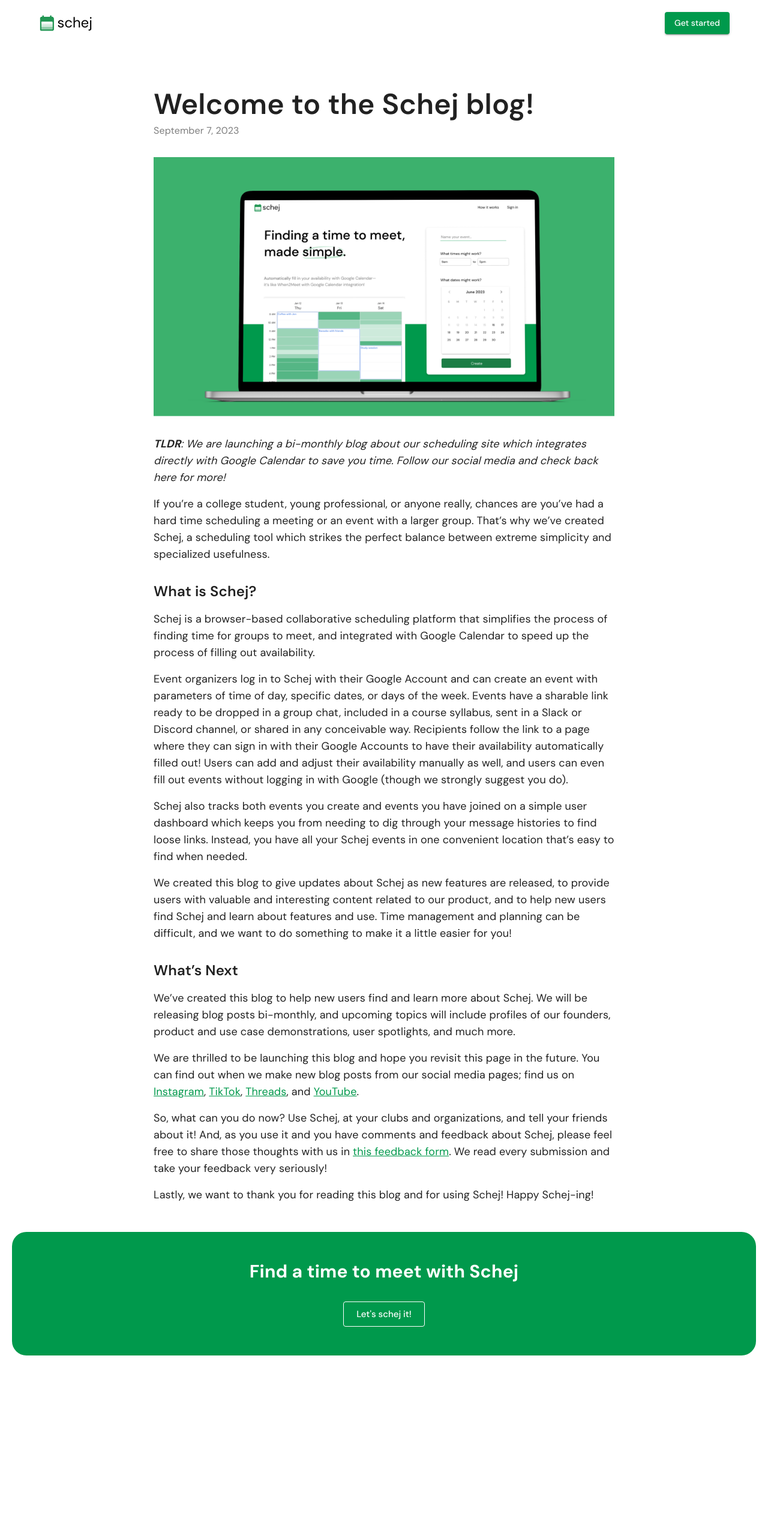
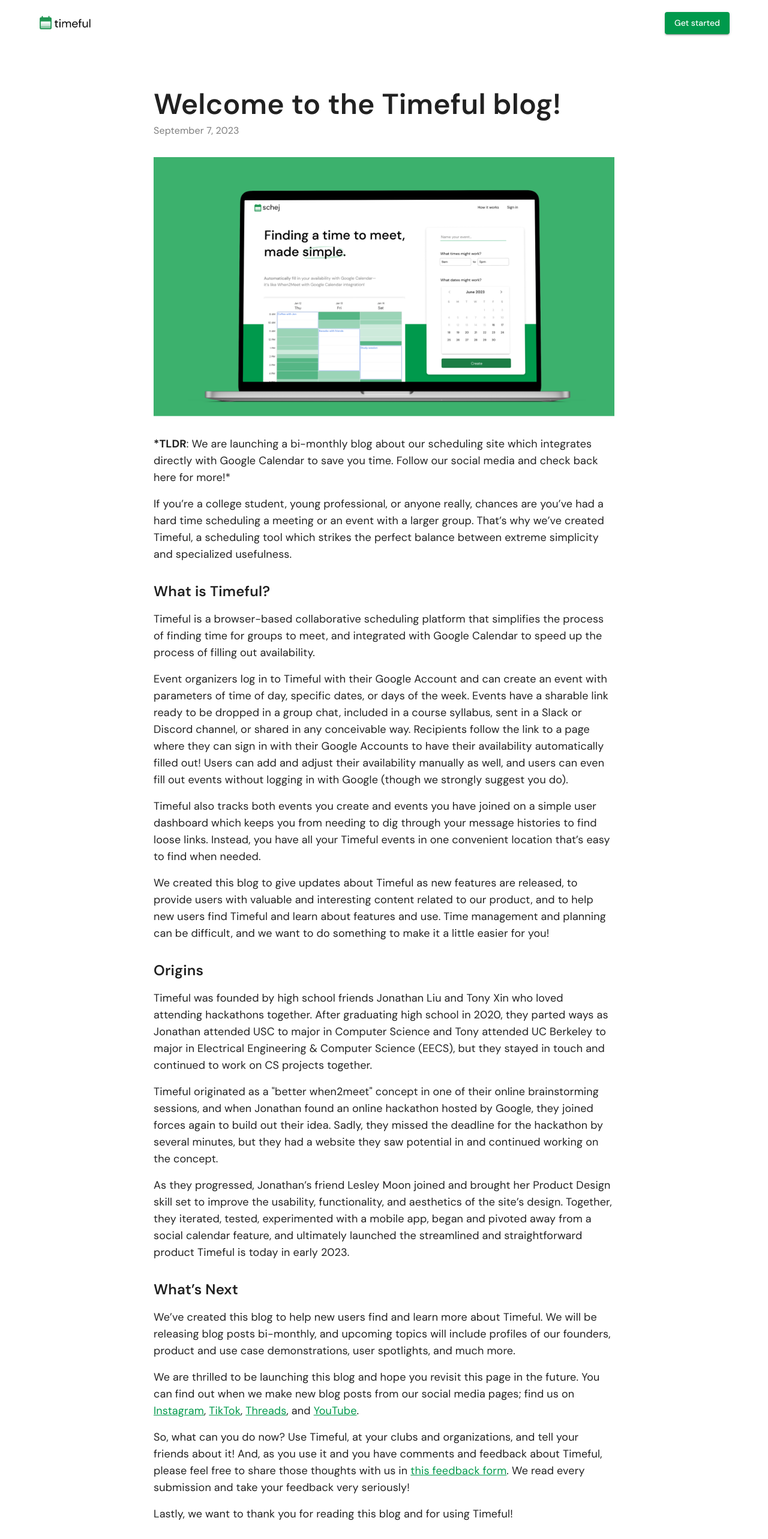
Before and after one commit to jonyTF/schej-nextjs, a Next.js app: page /blog/about in a window 1280 px wide. Shown: the top 2566 px of the page at 60% size. Before the commit the page ends 2280 px from the top, so only its background shows below. Built offline with nearby package versions, Linux system fonts and the light colour scheme; no server answers.

Commit message:
schej => timeful

```diff
--- a/_posts/about.md
+++ b/_posts/about.md
@@ -1,39 +1,39 @@
 ---
-title: "Welcome to the Schej blog!"
+title: "Welcome to the Timeful blog!"
 excerpt: "We are launching a bi-monthly blog about our scheduling site which integrates directly with Google Calendar to save you time. Follow our social media and check back here for more!"
 coverImage: "/assets/blog/about/cover.png"
 date: "2023-09-07T19:00:00"
 ogImage: "/assets/blog/about/cover.png"
 ---
 
-***TLDR**: We are launching a bi-monthly blog about our scheduling site which integrates directly with Google Calendar to save you time. Follow our social media and check back here for more!*
+**\*TLDR**: We are launching a bi-monthly blog about our scheduling site which integrates directly with Google Calendar to save you time. Follow our social media and check back here for more!\*
 
-If you’re a college student, young professional, or anyone really, chances are you’ve had a hard time scheduling a meeting or an event with a larger group. That’s why we’ve created Schej, a scheduling tool which strikes the perfect balance between extreme simplicity and specialized usefulness.
+If you’re a college student, young professional, or anyone really, chances are you’ve had a hard time scheduling a meeting or an event with a larger group. That’s why we’ve created Timeful, a scheduling tool which strikes the perfect balance between extreme simplicity and specialized usefulness.
 
-## What is Schej?
+## What is Timeful?
 
-Schej is a browser-based collaborative scheduling platform that simplifies the process of finding time for groups to meet, and integrated with Google Calendar to speed up the process of filling out availability.
+Timeful is a browser-based collaborative scheduling platform that simplifies the process of finding time for groups to meet, and integrated with Google Calendar to speed up the process of filling out availability.
 
-Event organizers log in to Schej with their Google Account and can create an event with parameters of time of day, specific dates, or days of the week. Events have a sharable link ready to be dropped in a group chat, included in a course syllabus, sent in a Slack or Discord channel, or shared in any conceivable way. Recipients follow the link to a page where they can sign in with their Google Accounts to have their availability automatically filled out! Users can add and adjust their availability manually as well, and users can even fill out events without logging in with Google (though we strongly suggest you do).
+Event organizers log in to Timeful with their Google Account and can create an event with parameters of time of day, specific dates, or days of the week. Events have a sharable link ready to be dropped in a group chat, included in a course syllabus, sent in a Slack or Discord channel, or shared in any conceivable way. Recipients follow the link to a page where they can sign in with their Google Accounts to have their availability automatically filled out! Users can add and adjust their availability manually as well, and users can even fill out events without logging in with Google (though we strongly suggest you do).
 
-Schej also tracks both events you create and events you have joined on a simple user dashboard which keeps you from needing to dig through your message histories to find loose links. Instead, you have all your Schej events in one convenient location that’s easy to find when needed.
+Timeful also tracks both events you create and events you have joined on a simple user dashboard which keeps you from needing to dig through your message histories to find loose links. Instead, you have all your Timeful events in one convenient location that’s easy to find when needed.
 
-We created this blog to give updates about Schej as new features are released, to provide users with valuable and interesting content related to our product, and to help new users find Schej and learn about features and use. Time management and planning can be difficult, and we want to do something to make it a little easier for you!
+We created this blog to give updates about Timeful as new features are released, to provide users with valuable and interesting content related to our product, and to help new users find Timeful and learn about features and use. Time management and planning can be difficult, and we want to do something to make it a little easier for you!
 
-<!--## Origins
+## Origins
 
-Schej was founded by high school friends Jonathan Liu and Tony Xin who loved attending hackathons together. After graduating high school in 2020, they parted ways as Jonathan attended USC to major in Computer Science and Tony attended UC Berkeley to major in Electrical Engineering & Computer Science (EECS), but they stayed in touch and continued to work on CS projects together.
+Timeful was founded by high school friends Jonathan Liu and Tony Xin who loved attending hackathons together. After graduating high school in 2020, they parted ways as Jonathan attended USC to major in Computer Science and Tony attended UC Berkeley to major in Electrical Engineering & Computer Science (EECS), but they stayed in touch and continued to work on CS projects together.
 
-Schej originated as a "better when2meet" concept in one of their online brainstorming sessions, and when Jonathan found an online hackathon hosted by Google, they joined forces again to build out their idea. Sadly, they missed the deadline for the hackathon by several minutes, but they had a website they saw potential in and continued working on the concept.
+Timeful originated as a "better when2meet" concept in one of their online brainstorming sessions, and when Jonathan found an online hackathon hosted by Google, they joined forces again to build out their idea. Sadly, they missed the deadline for the hackathon by several minutes, but they had a website they saw potential in and continued working on the concept.
 
-As they progressed, Jonathan’s friend Lesley Moon joined and brought her Product Design skill set to improve the usability, functionality, and aesthetics of the site’s design. Together, they iterated, tested, experimented with a mobile app, began and pivoted away from a social calendar feature, and ultimately launched the streamlined and straightforward product Schej is today in early 2023.-->
+As they progressed, Jonathan’s friend Lesley Moon joined and brought her Product Design skill set to improve the usability, functionality, and aesthetics of the site’s design. Together, they iterated, tested, experimented with a mobile app, began and pivoted away from a social calendar feature, and ultimately launched the streamlined and straightforward product Timeful is today in early 2023.
 
 ## What’s Next
 
-We’ve created this blog to help new users find and learn more about Schej. We will be releasing blog posts bi-monthly, and upcoming topics will include profiles of our founders, product and use case demonstrations, user spotlights, and much more.
+We’ve created this blog to help new users find and learn more about Timeful. We will be releasing blog posts bi-monthly, and upcoming topics will include profiles of our founders, product and use case demonstrations, user spotlights, and much more.
 
 We are thrilled to be launching this blog and hope you revisit this page in the future. You can find out when we make new blog posts from our social media pages; find us on [Instagram](https://instagram.com/schej.it?igshid=MzRlODBiNWFlZA==), [TikTok](https://www.tiktok.com/@schej.it?_t=8eqQ8224D0t&_r=1), [Threads](https://www.threads.net/@schej.it), and [YouTube](https://youtube.com/@schej).
 
-So, what can you do now? Use Schej, at your clubs and organizations, and tell your friends about it! And, as you use it and you have comments and feedback about Schej, please feel free to share those thoughts with us in [this feedback form](https://forms.gle/7D48pqXQ323NaP4X6). We read every submission and take your feedback very seriously!
+So, what can you do now? Use Timeful, at your clubs and organizations, and tell your friends about it! And, as you use it and you have comments and feedback about Timeful, please feel free to share those thoughts with us in [this feedback form](https://forms.gle/7D48pqXQ323NaP4X6). We read every submission and take your feedback very seriously!
 
-Lastly, we want to thank you for reading this blog and for using Schej! Happy Schej-ing!
+Lastly, we want to thank you for reading this blog and for using Timeful!
--- a/app/[slug]/components/Footer.tsx
+++ b/app/[slug]/components/Footer.tsx
@@ -6,16 +6,16 @@
   return (
     <div className="w-full bg-green px-8 py-12 rounded-3xl flex flex-col items-center">
       <div className="text-white text-2xl sm:text-3xl font-bold mb-8">
-        Find a time to meet with Schej
+        Find a time to meet with Timeful
       </div>
-      <Link href="https://schej.it">
+      <Link href="https://timeful.app">
         <MuiComponent
           component={Button}
           variant="outlined"
           className="text-white"
           size="large"
         >
-          Let&apos;s schej it!
+          Get started
         </MuiComponent>
       </Link>
     </div>
--- a/app/[slug]/page.tsx
+++ b/app/[slug]/page.tsx
@@ -37,7 +37,7 @@
 ): Promise<Metadata> {
   const post = getPostBySlug(params.slug, ["title", "excerpt", "ogImage"])
 
-  const title = `${post.title} | Schej`
+  const title = `${post.title} | Timeful`
   const description = post.excerpt
 
   const ogImage =
--- a/app/components/Header.tsx
+++ b/app/components/Header.tsx
@@ -1,6 +1,6 @@
 import Link from "next/link"
 import Image from "next/image"
-import schejLogo from "@/public/schej_logo_with_text.png"
+import timefulLogo from "@/public/timeful_logo_with_text.png"
 import MuiComponent from "@/components/MuiComponent"
 import { Button } from "@mui/material"
 
@@ -10,11 +10,11 @@
       <div className="flex items-center gap-4 max-w-6xl mx-auto">
         <Link href="/">
           <div className="relative w-[70px] sm:w-[90px]">
-            <Image src={schejLogo} alt="Schej logo" />
+            <Image src={timefulLogo} alt="Timeful logo" />
           </div>
         </Link>
         <div className="flex-grow" />
-        <Link href="https://schej.it">
+        <Link href="https://timeful.app">
           <MuiComponent component={Button} variant="contained" color="primary">
             Get started
           </MuiComponent>
--- a/app/page.tsx
+++ b/app/page.tsx
@@ -3,7 +3,7 @@
 import { Metadata } from "next"
 
 export const metadata: Metadata = {
-  title: "Blog | Schej",
+  title: "Blog | Timeful",
   description: "Sharing tips and tricks for group event scheduling",
 }
 
@@ -16,7 +16,7 @@
   return (
     <div className="max-w-6xl mx-auto">
       <h1 className="text-center text-xl sm:text-3xl font-medium mb-16">
-        Welcome to the Schej blog!
+        Welcome to the Timeful blog!
       </h1>
       <PostList posts={posts} />
     </div>
--- a/app/providers.tsx
+++ b/app/providers.tsx
@@ -13,6 +13,7 @@
       url_allowlist: [
         // /http:\/\/localhost:3000\/blog.*/,
         /https:\/\/schej\.it\/blog.*/,
+        /https:\/\/timeful\.app\/blog.*/,
       ],
     },
   })
--- a/app/robots.ts
+++ b/app/robots.ts
@@ -7,6 +7,6 @@
       allow: "/",
       // disallow: ["/e/", "/g/"],
     },
-    sitemap: "https://schej.it/blog/sitemap.xml",
+    sitemap: "https://timeful.app/blog/sitemap.xml",
   }
 }
--- a/app/sitemap.ts
+++ b/app/sitemap.ts
@@ -3,14 +3,8 @@
 
 export default function sitemap(): MetadataRoute.Sitemap {
   const staticPages: MetadataRoute.Sitemap = [
-    // {
-    //   url: "https://schej.it",
-    //   lastModified: new Date(),
-    //   changeFrequency: "weekly",
-    //   priority: 1,
-    // },
     {
-      url: "https://schej.it/blog",
+      url: "https://timeful.app/blog",
       lastModified: new Date(),
     },
   ]
@@ -19,7 +13,7 @@
   return [
     ...staticPages,
     ...(posts.map((post) => ({
-      url: `https://schej.it/blog/${post.slug}`,
+      url: `https://timeful.app/blog/${post.slug}`,
       lastModified: new Date(), //new Date(post.date!),
     })) as MetadataRoute.Sitemap),
   ]
```
Also changed, not shown: _posts/doodle.md (+15 -18 lines), _posts/gcalandwhen2meet.md (+3 -9 lines), _posts/i-made-a-better-when2meet.md (+2 -2 lines), _posts/when2meet.md (+17 -17 lines), public/timeful_logo_with_text.png (added).
